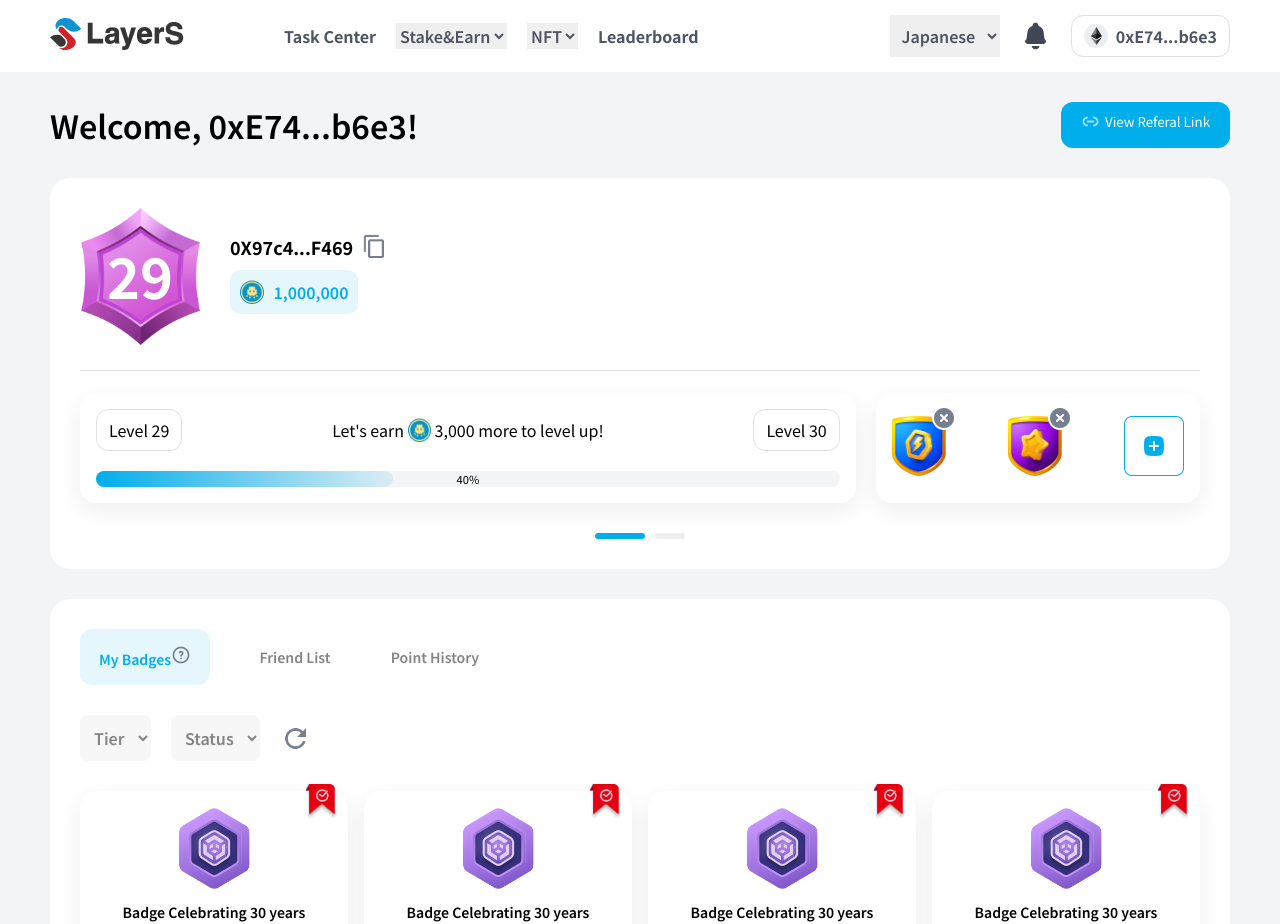
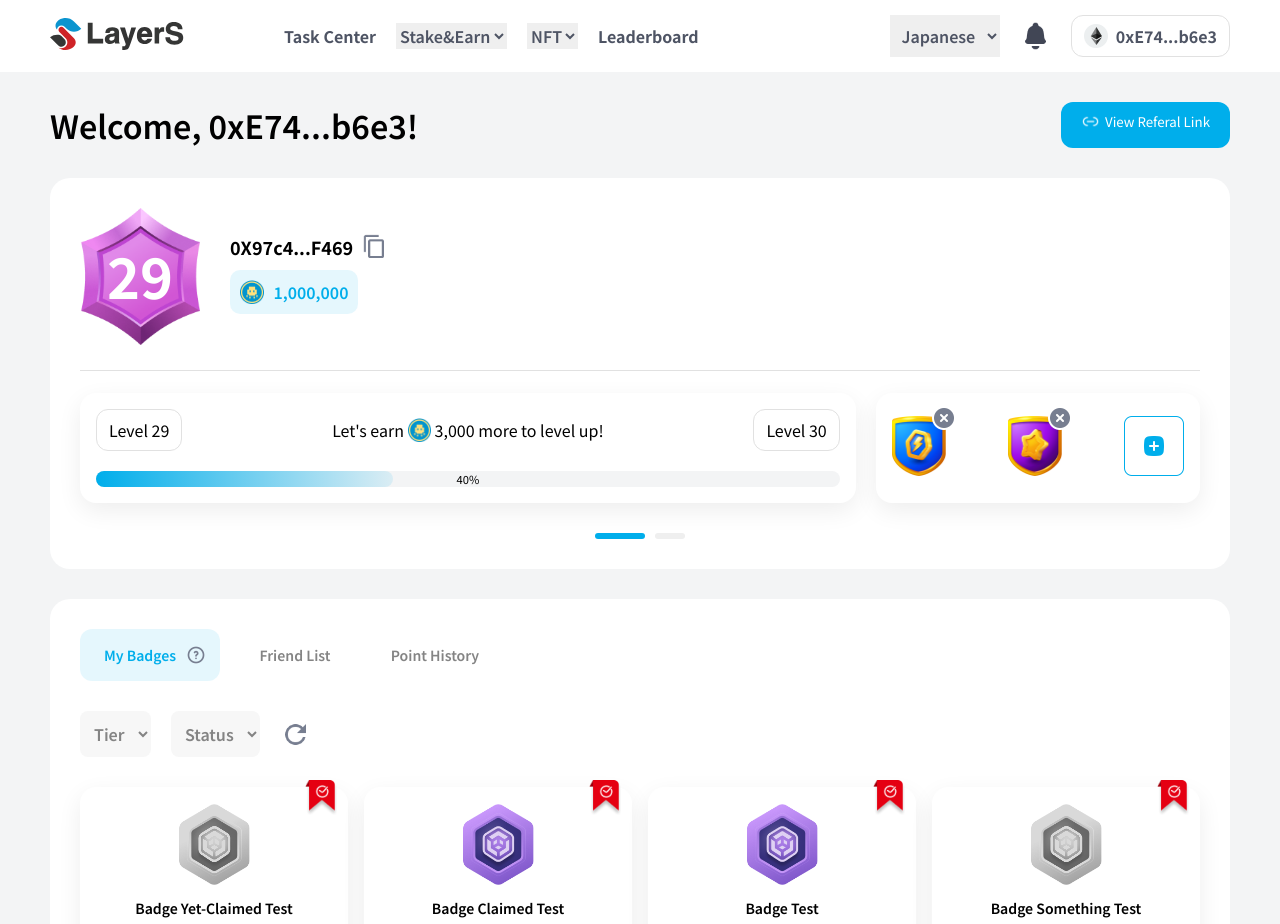
Before and after one commit to hangdao154/fe-intern-my-badges, a React (Vite) app: page / in a window 1280 px wide. Shown: the top 924 px of the page. Built offline with nearby package versions, Linux system fonts and the light colour scheme.

Commit message:
Add badge-item click to show badge details

```diff
--- a/src/App.jsx
+++ b/src/App.jsx
@@ -81,7 +81,7 @@ function App() {
                     <li className={activeTaskBtn === 0 ? "active-button inline-icon" : ""} onClick={() => {
                         setActiveTaskBtn(0);
                         setTaskPage(0);
-                    }}>My Badges<img className="sm-icon" src="public/question-icon.png"/></li>
+                    }}>My Badges<img className="sm-icon inline-icon" src="public/question-icon.png"/></li>
 
                     <li className={activeTaskBtn === 1 ? "active-button" : ""} onClick={() => {
                         setActiveTaskBtn(1);
--- /dev/null
+++ b/src/components/BadgeDetails.jsx
@@ -0,0 +1,40 @@
+import { useState } from "react";
+
+export default function BadgeDetails(props) {
+    const { popupState, data, handleChangePopupState } = props;
+
+
+    if (popupState === "true") {
+        const [currentPage, setcurrentPage] = useState(1);
+        const [visibleContent, setVisibleContent] = useState(data.description);
+
+        return (
+            <div className="badge-details"k>
+                <img onClick={() => handleChangePopupState("false")}/>
+
+                <img src={data.badgeImg}/>
+                <h1>{data.name}</h1>
+                <div className="type-tier-container">
+                    <p className="badge-type">{data.type}</p>
+                    <p className="badge-tier">{data.tier}</p>
+                </div>
+
+                <div className="currentPage-slider">
+                    <button className={currentPage === 1 ? "active-btn" : ""} onClick={() => {
+                        setcurrentPage(1);
+                        setVisibleContent(data.description);
+                    }}>Description</button>
+                    <button className={ currentPage === 2 ? "active-btn" : ""} onClick={() => {
+                        setcurrentPage(2);
+                        setVisibleContent(data.howToEarn);
+                    }}>How To Earn</button>
+                </div>
+
+                <p>{visibleContent}</p>
+
+            </div>
+        )
+    } else {
+        return(<></>)
+    }
+}
--- a/src/components/BadgeItem.jsx
+++ b/src/components/BadgeItem.jsx
@@ -3,17 +3,17 @@ import BadgeStatus from './BadgeStatus'
 
 export default function BadgeItem(props) {
 
-  const { badgeImg, flag, status } = props;
+  const { data, handleBadgeClick } = props;
 
   return (
-    <div className="box badge-item">
-        <img className="badge-flag" src={flag}/>
-        <img className="badge-img" src={badgeImg}/>
-        <p>Badge Celebrating 30 years long long long name</p>
+    <div className="box badge-item" onClick={() => {handleBadgeClick(data)}}>
+        <img className="badge-flag" src={data.flag}/>
+        <img className={data.status === "yet-claimable" ? "badge-img gray-scale" : "badge-img"} src={data.badgeImg}/>
+        <p>{data.name}</p>
 
         <hr/>
 
-        <BadgeStatus status={status}></BadgeStatus>
+        <BadgeStatus status={data.status}></BadgeStatus>
     </div>
   )
 }
--- a/src/components/FriendList.jsx
+++ b/src/components/FriendList.jsx
@@ -76,7 +76,7 @@ export default function FriendList(props) {
                     <Points point="100,000,000 SP"></Points>
                 </div>
                 <div className="right">
-                        <p style={{color: "#4E5464"}}>Total Friends: 24</p>
+                        <p style={{color: "#4E5464"}}>Total Friends: {data.length}</p>
                 </div>
             </div>
 
--- a/src/components/MyBadges.jsx
+++ b/src/components/MyBadges.jsx
@@ -1,15 +1,27 @@
 import { React, useState } from 'react'
 import BadgeItem from './BadgeItem'
 import PageNav from './PageNav'
+import BadgeDetails from './BadgeDetails';
 
 export default function MyBadges(props) {
-    const { data, handleSort } = props;
+    const { data, handleSort, onClick } = props;
 
     const [currentPage, setCurrentPage] = useState(1);
+    const [popupState, setPopupState] = useState("false");
+    const [displayedPopupBadge, setDisplayedPopupBade] = useState(undefined);
 
     const ITEMS_PER_PAGE = 12;
     const totalPages = Math.ceil(data.length / ITEMS_PER_PAGE);
     const startIndex = (currentPage - 1) * ITEMS_PER_PAGE;
+
+    function handleBadgeClick(badge) {
+        setPopupState("true");
+        setDisplayedPopupBade(badge);
+    }
+
+    function handleChangePopupState(state) {
+        setPopupState(state);
+    }
 
     function getCurrentItems(data) {
         const endIndex = startIndex + ITEMS_PER_PAGE;
@@ -48,9 +60,12 @@ export default function MyBadges(props) {
 
             <div className="badges-container">
                 {getCurrentItems(data).map(item => (
-                    <BadgeItem key={index++} badgeImg={item.badgeImg} flag={item.flag} status={item.status}></BadgeItem>
+                    <BadgeItem key={index++} data={item} handleBadgeClick={handleBadgeClick}>
+                    </BadgeItem>
                 ))}
             </div>
+
+            <BadgeDetails popupState={popupState} data={displayedPopupBadge} handleChangePopupState={handleChangePopupState}></BadgeDetails>
 
             <div className="pagination-container badge">
                 <PageNav totalPages={totalPages} currentPage={currentPage} handleChangePage={handleChangePage} handleNextPage={() => handleNextPage(totalPages)} handlePreviousPage={handlePreviousPage}></PageNav>
--- a/src/components/PointHistory.jsx
+++ b/src/components/PointHistory.jsx
@@ -79,7 +79,7 @@ export default function PointHistory(props) {
                     <img className="sm-icon" src="public/question-icon.png"/>
                 </div>
                 <div className="right">
-                        <p style={{color: "#4E5464"}}>Total Transactions: 24</p>
+                        <p style={{color: "#4E5464"}}>Total Transactions: {data.length}</p>
                 </div>
             </div>
 
--- a/src/components/TaskSection.jsx
+++ b/src/components/TaskSection.jsx
@@ -7,19 +7,132 @@ export default function TaskSection(props) {
     const { page } = props;
 
     /*============== Test data ==============*/
-    const transaction = {
+    const transL = [{
         transactionDate: new Date(),
         taskName: "Authorise X(Twitter) Account",
         earnedPoints: 100000000,
         refereeAdress: "...",
         relatedPost: "...",
         status: "Successful"
-    }
-    const badge = {
+    }, {
+        transactionDate: new Date(),
+        taskName: "Authorise Linkedin Account",
+        earnedPoints: 20000000,
+        refereeAdress: "...",
+        relatedPost: "...",
+        status: "Failed"
+    }, {
+        transactionDate: new Date(),
+        taskName: "Authorise Facebook Account",
+        earnedPoints: 900000,
+        refereeAdress: "...",
+        relatedPost: "...",
+        status: "Verifying"
+    }, {
+        transactionDate: new Date(),
+        taskName: "Authorise X(Twitter) Account",
+        earnedPoints: 100000000,
+        refereeAdress: "...",
+        relatedPost: "...",
+        status: "Successful"
+    }, {
+        transactionDate: new Date(),
+        taskName: "Authorise Linkedin Account",
+        earnedPoints: 20000000,
+        refereeAdress: "...",
+        relatedPost: "...",
+        status: "Failed"
+    }, {
+        transactionDate: new Date(),
+        taskName: "Authorise Facebook Account",
+        earnedPoints: 900000,
+        refereeAdress: "...",
+        relatedPost: "...",
+        status: "Verifying"
+    }]
+    const badgeL = [{
+        name: "Badge Yet-Claimed Test",
+        description: "Lorem ipsum dolor, sit amet consectetur adipisicing elit. Eligendi tempora ipsum nihil recusandae. Id voluptatum iusto sapiente obcaecati debitis voluptas consectetur modi numquam sed, commodi at? Eius eos distinctio magni!",
+        type: "Badge X(Twitter)",
+        tier: 1,
+        howToEarn: "Lorem ipsum dolor sit amet consectetur adipisicing elit. Ipsam est aliquid, eligendi vitae quis reprehenderit consequatur recusandae at officiis porro soluta veritatis excepturi culpa ea dolore tempora nulla cupiditate corrupti.",
+        badgeImg: "public/badge/badge1.png",
+        flag: "public/badge-flag/saved-icon.png",
+        status: "yet-claimable"
+    }, {
+        name: "Badge Claimed Test",
+        description: "Lorem ipsum dolor, sit amet consectetur adipisicing elit. Eligendi tempora ipsum nihil recusandae. Id voluptatum iusto sapiente obcaecati debitis voluptas consectetur modi numquam sed, commodi at? Eius eos distinctio magni!",
+        type: "Badge X(Twitter)",
+        tier: 1,
+        howToEarn: "Lorem ipsum dolor sit amet consectetur adipisicing elit. Ipsam est aliquid, eligendi vitae quis reprehenderit consequatur recusandae at officiis porro soluta veritatis excepturi culpa ea dolore tempora nulla cupiditate corrupti.",
+        badgeImg: "public/badge/badge1.png",
+        flag: "public/badge-flag/saved-icon.png",
+        status: "claimable"
+    }, {
+        name: "Badge Test",
+        description: "Lorem ipsum dolor, sit amet consectetur adipisicing elit. Eligendi tempora ipsum nihil recusandae. Id voluptatum iusto sapiente obcaecati debitis voluptas consectetur modi numquam sed, commodi at? Eius eos distinctio magni!",
+        type: "Badge Linkedin",
+        tier: 2,
+        howToEarn: "Lorem ipsum dolor sit amet consectetur adipisicing elit. Ipsam est aliquid, eligendi vitae quis reprehenderit consequatur recusandae at officiis porro soluta veritatis excepturi culpa ea dolore tempora nulla cupiditate corrupti.",
         badgeImg: "public/badge/badge1.png",
         flag: "public/badge-flag/saved-icon.png",
         status: "owned"
-    }
+    }, {
+        name: "Badge Something Test",
+        description: "Lorem ipsum dolor, sit amet consectetur adipisicing elit. Eligendi tempora ipsum nihil recusandae. Id voluptatum iusto sapiente obcaecati debitis voluptas consectetur modi numquam sed, commodi at? Eius eos distinctio magni!",
+        type: "Badge X(Twitter)",
+        tier: 3,
+        howToEarn: "Lorem ipsum dolor sit amet consectetur adipisicing elit. Ipsam est aliquid, eligendi vitae quis reprehenderit consequatur recusandae at officiis porro soluta veritatis excepturi culpa ea dolore tempora nulla cupiditate corrupti.",
+        badgeImg: "public/badge/badge1.png",
+        flag: "public/badge-flag/saved-icon.png",
+        status: "yet-claimable"
+    }, {
+        name: "Badge Claimed Test",
+        description: "Lorem ipsum dolor, sit amet consectetur adipisicing elit. Eligendi tempora ipsum nihil recusandae. Id voluptatum iusto sapiente obcaecati debitis voluptas consectetur modi numquam sed, commodi at? Eius eos distinctio magni!",
+        type: "Badge X(Twitter)",
+        tier: 1,
+        howToEarn: "Lorem ipsum dolor sit amet consectetur adipisicing elit. Ipsam est aliquid, eligendi vitae quis reprehenderit consequatur recusandae at officiis porro soluta veritatis excepturi culpa ea dolore tempora nulla cupiditate corrupti.",
+        badgeImg: "public/badge/badge1.png",
+        flag: "public/badge-flag/saved-icon.png",
+        status: "claimable"
+    }, {
+        name: "Badge Something Test",
+        description: "Lorem ipsum dolor, sit amet consectetur adipisicing elit. Eligendi tempora ipsum nihil recusandae. Id voluptatum iusto sapiente obcaecati debitis voluptas consectetur modi numquam sed, commodi at? Eius eos distinctio magni!",
+        type: "Badge Facebook",
+        tier: 2,
+        howToEarn: "Lorem ipsum dolor sit amet consectetur adipisicing elit. Ipsam est aliquid, eligendi vitae quis reprehenderit consequatur recusandae at officiis porro soluta veritatis excepturi culpa ea dolore tempora nulla cupiditate corrupti.",
+        badgeImg: "public/badge/badge1.png",
+        flag: "public/badge-flag/saved-icon.png",
+        status: "owned"
+    }, {
+        name: "Badge Something Test",
+        description: "Lorem ipsum dolor, sit amet consectetur adipisicing elit. Eligendi tempora ipsum nihil recusandae. Id voluptatum iusto sapiente obcaecati debitis voluptas consectetur modi numquam sed, commodi at? Eius eos distinctio magni!",
+        type: "Badge X(Twitter)",
+        tier: 1,
+        howToEarn: "Lorem ipsum dolor sit amet consectetur adipisicing elit. Ipsam est aliquid, eligendi vitae quis reprehenderit consequatur recusandae at officiis porro soluta veritatis excepturi culpa ea dolore tempora nulla cupiditate corrupti.",
+        badgeImg: "public/badge/badge1.png",
+        flag: "public/badge-flag/saved-icon.png",
+        status: "yet-claimable"
+    }, {
+        name: "Badge Something Test",
+        description: "Lorem ipsum dolor, sit amet consectetur adipisicing elit. Eligendi tempora ipsum nihil recusandae. Id voluptatum iusto sapiente obcaecati debitis voluptas consectetur modi numquam sed, commodi at? Eius eos distinctio magni!",
+        type: "Badge X(Twitter)",
+        tier: 2,
+        howToEarn: "Lorem ipsum dolor sit amet consectetur adipisicing elit. Ipsam est aliquid, eligendi vitae quis reprehenderit consequatur recusandae at officiis porro soluta veritatis excepturi culpa ea dolore tempora nulla cupiditate corrupti.",
+        badgeImg: "public/badge/badge1.png",
+        flag: "public/badge-flag/saved-icon.png",
+        status: "claimable"
+    }, {
+        name: "Badge Something Test",
+        description: "Lorem ipsum dolor, sit amet consectetur adipisicing elit. Eligendi tempora ipsum nihil recusandae. Id voluptatum iusto sapiente obcaecati debitis voluptas consectetur modi numquam sed, commodi at? Eius eos distinctio magni!",
+        type: "Badge Linkedin",
+        tier: 3,
+        howToEarn: "Lorem ipsum dolor sit amet consectetur adipisicing elit. Ipsam est aliquid, eligendi vitae quis reprehenderit consequatur recusandae at officiis porro soluta veritatis excepturi culpa ea dolore tempora nulla cupiditate corrupti.",
+        badgeImg: "public/badge/badge1.png",
+        flag: "public/badge-flag/saved-icon.png",
+        status: "owned"
+    }]
+
     const friendL = [{
         walletAddress: "B",
         joinedDate: new Date(),
@@ -106,37 +219,39 @@ export default function TaskSection(props) {
         yourRefereeRewards: 100000
     }];
 
-    const transL = [], badgeL = [];
-    for (let i = 0; i < 72; i++) {
-        transL.push(transaction)
-        badgeL.push(badge);
-    }
     /*========================================*/
 
     const handleSort = (data, sortInfo) => {
-        return (sortInfo.direction === "asc"
-            ? data.sort((a, b) => a[sortInfo.keyToSort] - b[sortInfo.keyToSort])
-            : data.sort((a, b) => b[sortInfo.keyToSort] - a[sortInfo.keyToSort]))
+        const keyToSort = sortInfo.keyToSort;
+        const direction = sortInfo.direction;
+        console.log(typeof(data[0][keyToSort]));
+
+        switch (typeof(data[0][keyToSort])) {
+            case "string":
+                return (direction === "asc"
+                    ? data.sort((a, b) => a[keyToSort].localeCompare(b[keyToSort]))
+                    : data.sort((a, b) => b[keyToSort].localeCompare(a[keyToSort])))
+            case "number":
+            case "object":
+                return (direction === "asc"
+                    ? data.sort((a, b) => a[keyToSort] - b[keyToSort])
+                    : data.sort((a, b) => b[keyToSort] - a[keyToSort]))
+            default: return data;
+        }
     }
 
 
     switch (page) {
         case 1: {
-            return (
-                    <FriendList data={friendL} handleSort={handleSort}></FriendList>
-            )
+            return (<FriendList data={friendL} handleSort={handleSort}></FriendList>)
         }
 
         case 2: {
-            return (
-                    <PointHistory data={transL} handleSort={handleSort}></PointHistory>
-            )
+            return (<PointHistory data={transL} handleSort={handleSort}></PointHistory>)
         }
 
         default: {
-            return (
-                    <MyBadges data={badgeL} handleSort={handleSort}></MyBadges>
-            )
+            return (<MyBadges data={badgeL} handleSort={handleSort}></MyBadges>)
         }
     }
 }
--- a/src/index.css
+++ b/src/index.css
@@ -466,6 +466,10 @@ input {
   box-shadow: inset 2px 4px 4px #FFFFFF25;
 }
 
+.badge-img.gray-scale {
+  filter: grayscale(100%) brightness(170%) contrast(70%);
+}
+
 
 footer {
   margin-top: 60px;
@@ -497,7 +501,7 @@ footer .right > * {
 
 /* ========== FRIEND LISTS PAGE ========== */
 .inline-icon {
-  margin-right: 10px;
+  padding-left: 10px;
   vertical-align: top;
 }
 
@@ -523,6 +527,11 @@ footer .right > * {
   gap: 10px;
   font-size: 14px;
   margin-top: 10px;
+}
+
+.summary .left {
+  display: flex;
+  align-items: center;
 }
 
 .tasks .points {
```
